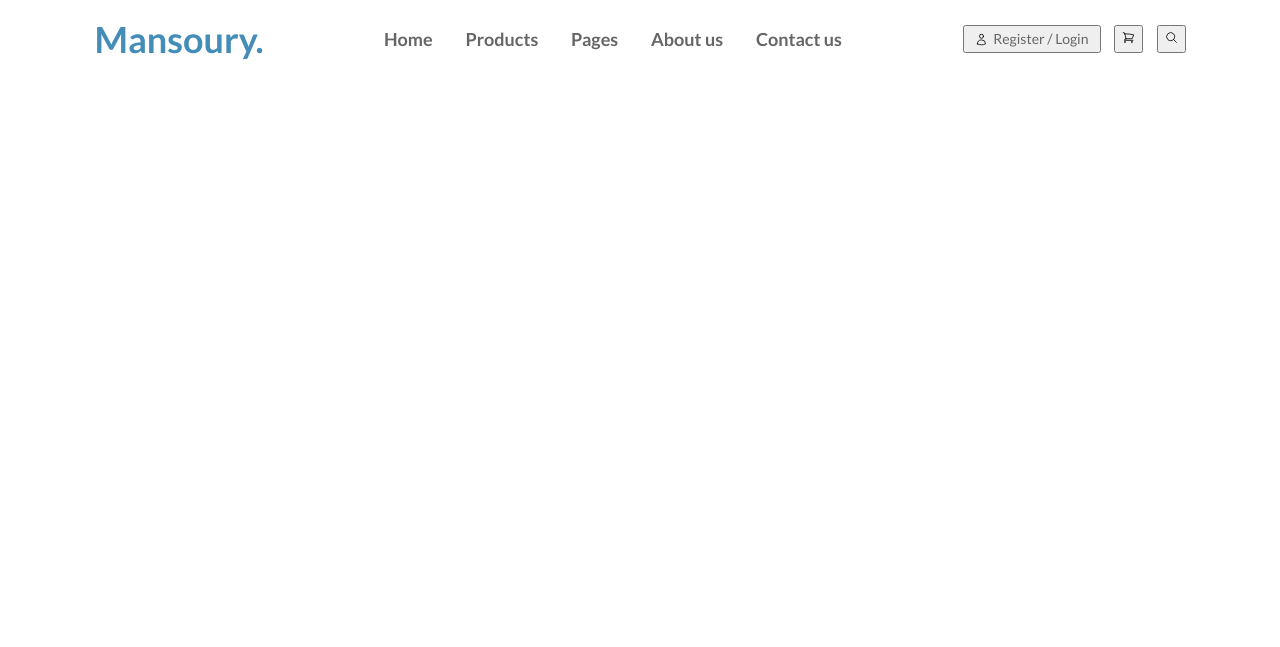
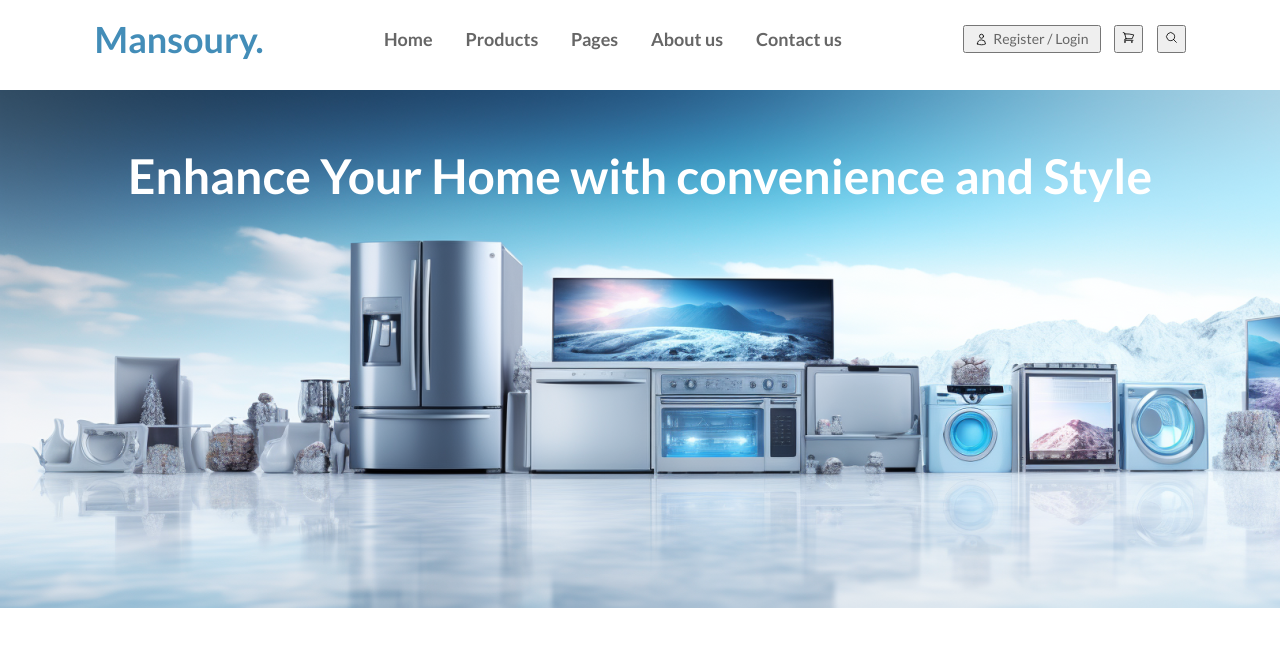
Before and after one commit to mansurjurakhonzoda/Mansoury, a plain HTML site: page index.html in a window 1280 px wide. Shown: the part 63-710 px from the top of the page. Drawn offline with Linux system fonts and the light colour scheme.

Commit message:
third commit

```diff
--- a/index.html
+++ b/index.html
@@ -128,5 +128,9 @@
         </div>
       </div>
     </div>
+
+    <div class="osnova">
+      <h1>Enhance Your Home with convenience and Style</h1>
+    </div>
   </body>
 </html>
--- a/stule.css
+++ b/stule.css
@@ -122,3 +122,17 @@ a {
   width: 29px;
   height: 28px;
 }
+.osnova {
+  width: 100%;
+  height: 418px;
+  padding: 50px 0px;
+  background-repeat: no-repeat;
+  background-image: url("./images/center.png");
+}
+h1 {
+  font-weight: 700;
+  font-size: 48px;
+  line-height: 150%;
+  text-align: center;
+  color: #ffffff;
+}
```
Also changed, not shown: images/center.png (added).
